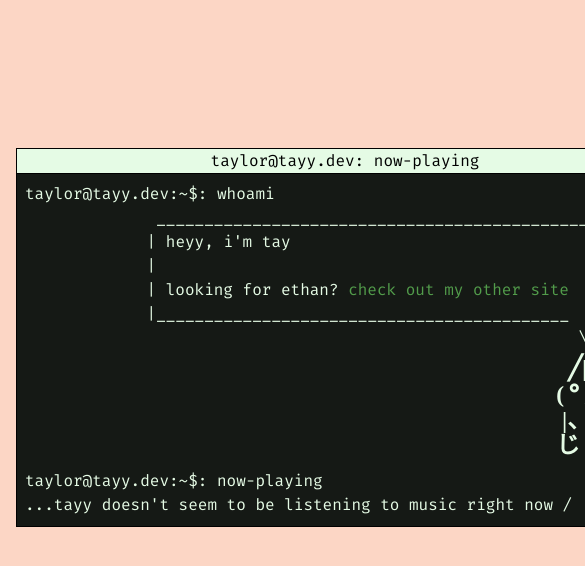
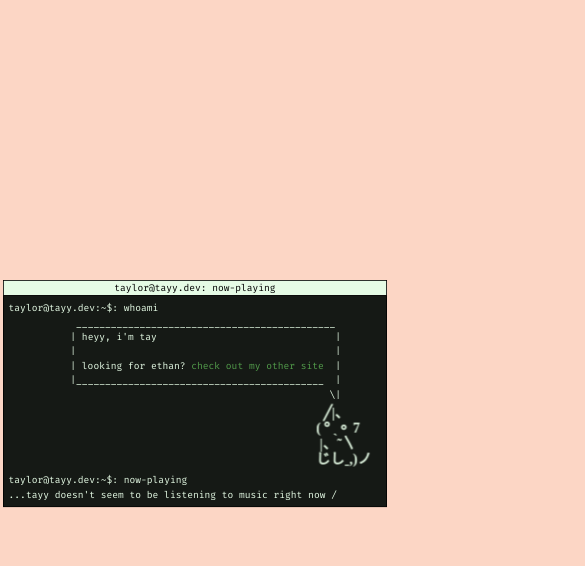
Before and after one commit to tayydev/tayy.dev, a Svelte app: page / in a window 390 px wide. Shown: the top 566 px of the page, 585 px wide, since content can reach past the window. Built offline with nearby package versions, Linux system fonts and the light colour scheme; no server answers.

Commit message:
tweaks to make mobile nicer

```diff
--- a/index.html
+++ b/index.html
@@ -3,7 +3,7 @@
   <head>
     <meta charset="UTF-8" />
     <link rel="icon" type="image/svg+xml" href="/favicon-background.svg" />
-    <meta name="viewport" content="width=device-width, initial-scale=1.0" />
+    <meta name="viewport" content="width=device-width, initial-scale=1.0, maximum-scale=1.0, user-scalable=yes" />
     <title>tayy's page</title>
   </head>
   <body>
--- a/src/App.svelte
+++ b/src/App.svelte
@@ -72,6 +72,8 @@
     .terminal {
         background: #e5fbe5;
         min-width: 40rem;
+        width: 40rem;
+        box-sizing: border-box;
     }
 
     .terminal.top {
@@ -89,4 +91,20 @@
 
         min-height: 21rem;
     }
+
+    @media screen and (max-width: 768px) {
+        .bound-box {
+            transform-origin: top center;
+            transform: scale(0.8);
+            width: 100%;
+            overflow-x: hidden;
+            margin: 0 auto;
+        }
+
+        .terminal {
+            width: 40rem;
+            min-width: 40rem;
+            margin: 0 auto;
+        }
+    }
 </style>
--- a/src/app.css
+++ b/src/app.css
@@ -37,3 +37,24 @@ body {
   padding: 1rem;
   text-align: center;
 }
+
+@media screen and (max-width: 768px) {
+  html {
+    font-size: 75%;
+  }
+
+  body {
+    min-height: 100vh;
+    width: 100%;
+    justify-content: center;
+  }
+
+  #app {
+    padding: 0.5rem;
+    overflow-x: hidden;
+    width: 100%;
+    max-width: 100%;
+    display: flex;
+    justify-content: center;
+  }
+}
```
